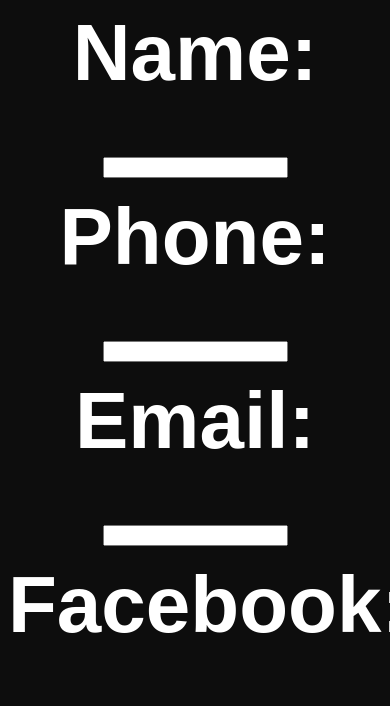
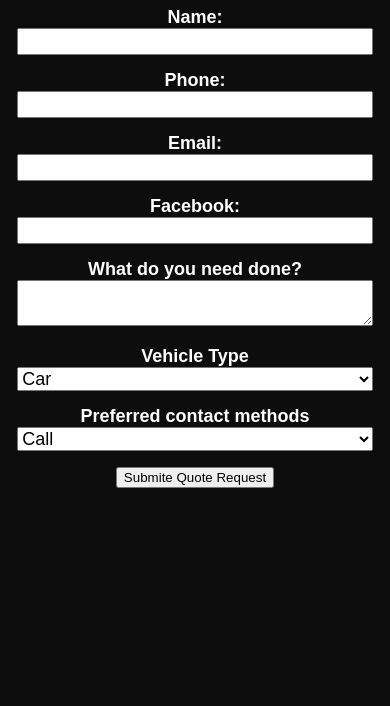
Before and after one commit to Talexan4/grime-reaper-website, a plain HTML site: page quote.html in a window 390 px wide. Shown: the part 688-1394 px from the top of the page. Drawn offline with Linux system fonts and the light colour scheme.

Commit message:
Update style.css

```diff
--- a/style.css
+++ b/style.css
@@ -401,5 +401,22 @@
     .gallery-section{
         background: radial-gradient(circle at 15% 50%, rgba(255,80,0,.2), transparent 60%), #111111;
     }
-
+        form{
+        width: 95%;
+        margin: 0 auto;
+        font-size: 18px;
+   }
+   form input,
+   form select,
+   form textarea{
+    width: 100%;
+    box-sizing: border-box;
+    margin-bottom:15px;
+    font-size: 18px;
+   }
+   form lable{
+    display: block;
+    margin-bottom: 5px;
+    font-size: 18px;
+   }
     }
```
